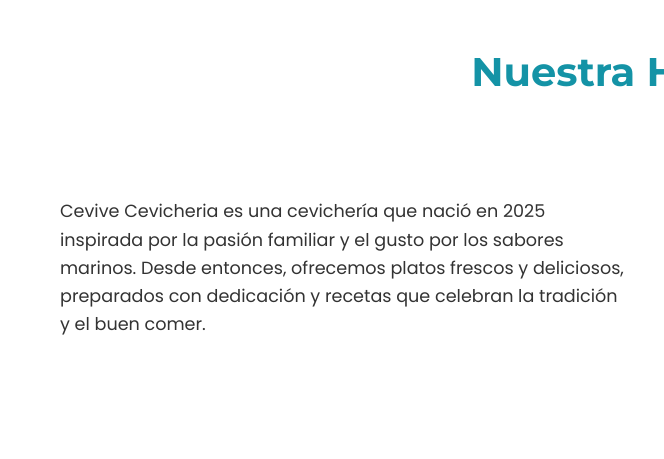
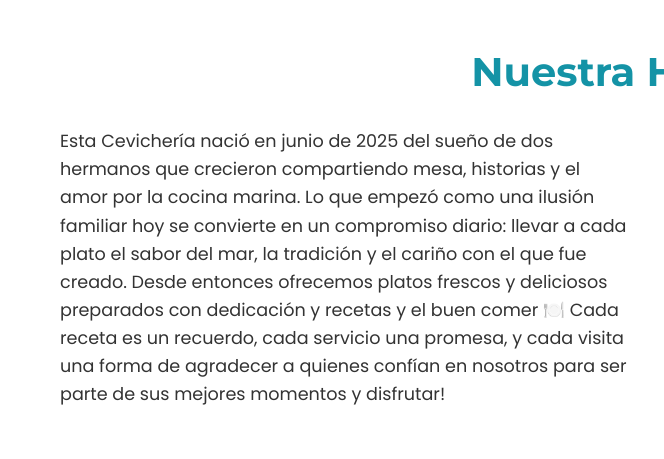
Before and after one commit to Alons08/cevive, a plain HTML site: page index.html in a window 1280 px wide. Shown: the part 840-1299 px from the top of the page, 0-664 px from the left. Drawn offline with Linux system fonts and the light colour scheme.

Commit message:
Actualizar descripción de la historia de Cevive Cevicheria para reflejar su origen y compromiso familiar

```diff
--- a/index.html
+++ b/index.html
@@ -40,7 +40,7 @@
             <h2 class="section-title">Nuestra Historia</h2>
             <div class="about-content">
                 <div class="about-text">
-                    <p>Cevive Cevicheria es una cevichería que nació en 2025 inspirada por la pasión familiar y el gusto por los sabores marinos. Desde entonces, ofrecemos platos frescos y deliciosos, preparados con dedicación y recetas que celebran la tradición y el buen comer.</p>
+                    <p>Esta Cevichería nació en junio de 2025 del sueño de dos hermanos que crecieron compartiendo mesa, historias y el amor por la cocina marina. Lo que empezó como una ilusión familiar hoy se convierte en un compromiso diario: llevar a cada plato el sabor del mar, la tradición y el cariño con el que fue creado. Desde entonces ofrecemos platos frescos y deliciosos preparados con dedicación y recetas y el buen comer 🍽️ Cada receta es un recuerdo, cada servicio una promesa, y cada visita una forma de agradecer a quienes confían en nosotros para ser parte de sus mejores momentos y disfrutar!</p>
                 </div>
                 <div class="about-image">
                     <img src="./images/restaurant-exterior.jpg" alt="Exterior del restaurante" loading="lazy">
```
